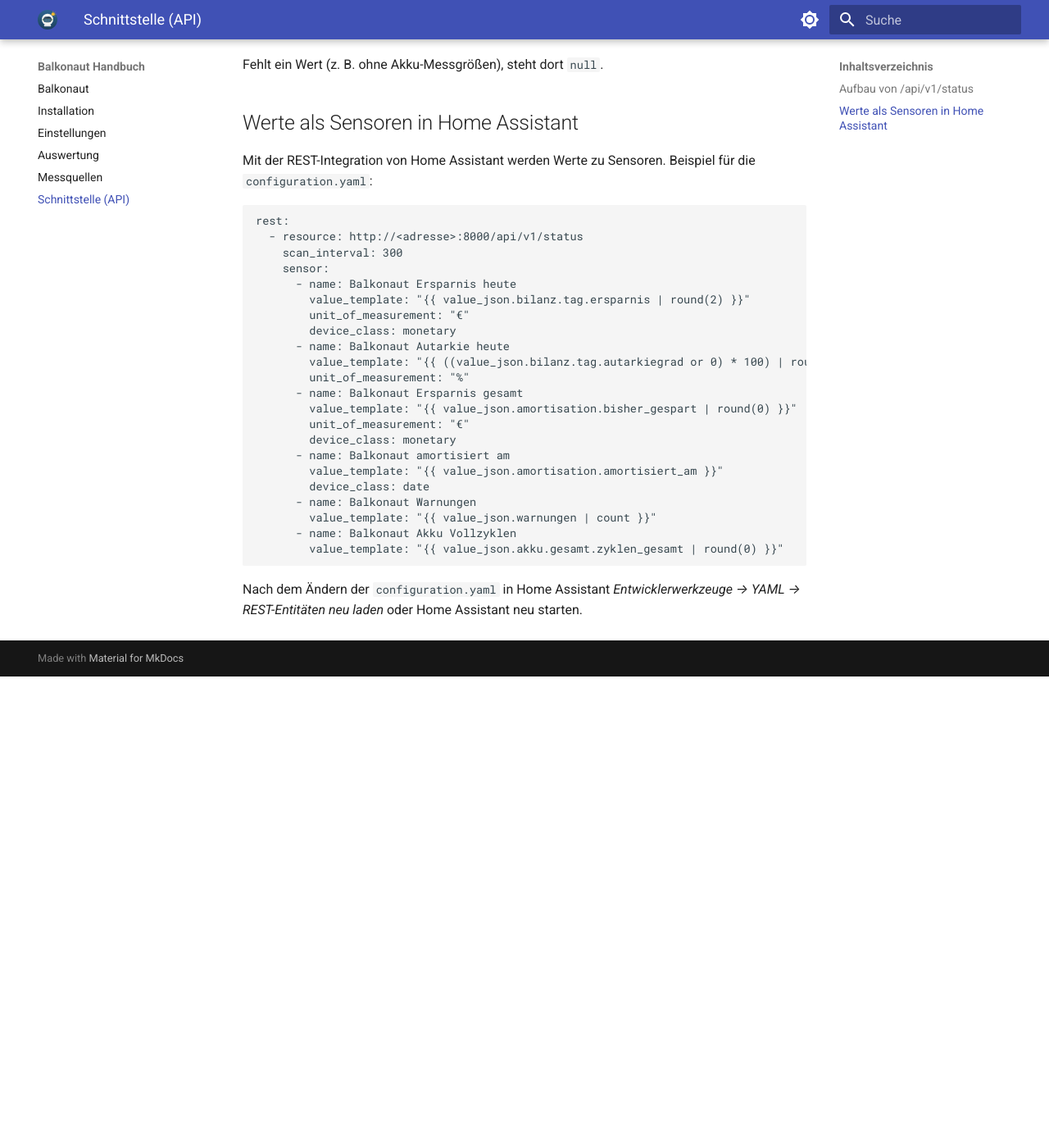
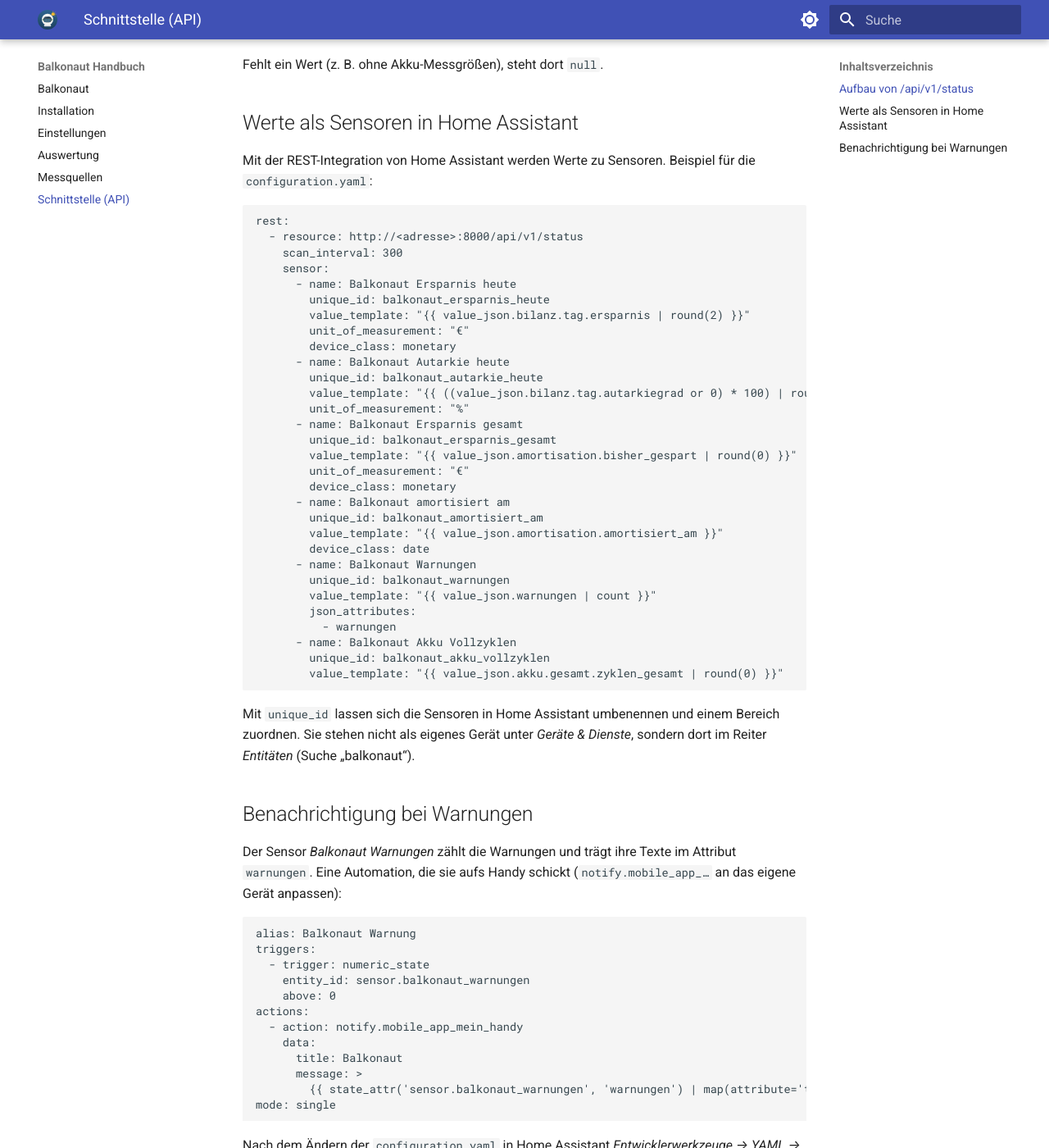
Before and after one commit to balkonaut/balkonaut, an MkDocs documentation site: the page built from docs/schnittstelle.md, in a window 1280 px wide and 1400 px high, scrolled down 1142 px. Shown: the whole window at 82% size. Built offline with MkDocs 1.6.1 and Material for MkDocs 9.7.7, drawn with Linux system fonts in a browser that asks for light colours; before the commit the page ends 1967 px from its top, so only the background shows below that.

Commit message:
Handbuch: HA-Sensoren mit unique_id, Benachrichtigung bei Warnungen
Die REST-Sensoren bekommen eine unique_id, damit sie in Home Assistant
bearbeitbar sind; der Warnungs-Sensor trägt die Texte als Attribut.
Dazu eine Beispiel-Automation für Benachrichtigungen.

````diff
--- a/docs/schnittstelle.md
+++ b/docs/schnittstelle.md
@@ -38,23 +38,54 @@
     scan_interval: 300
     sensor:
       - name: Balkonaut Ersparnis heute
+        unique_id: balkonaut_ersparnis_heute
         value_template: "{{ value_json.bilanz.tag.ersparnis | round(2) }}"
         unit_of_measurement: "€"
         device_class: monetary
       - name: Balkonaut Autarkie heute
+        unique_id: balkonaut_autarkie_heute
         value_template: "{{ ((value_json.bilanz.tag.autarkiegrad or 0) * 100) | round(0) }}"
         unit_of_measurement: "%"
       - name: Balkonaut Ersparnis gesamt
+        unique_id: balkonaut_ersparnis_gesamt
         value_template: "{{ value_json.amortisation.bisher_gespart | round(0) }}"
         unit_of_measurement: "€"
         device_class: monetary
       - name: Balkonaut amortisiert am
+        unique_id: balkonaut_amortisiert_am
         value_template: "{{ value_json.amortisation.amortisiert_am }}"
         device_class: date
       - name: Balkonaut Warnungen
+        unique_id: balkonaut_warnungen
         value_template: "{{ value_json.warnungen | count }}"
+        json_attributes:
+          - warnungen
       - name: Balkonaut Akku Vollzyklen
+        unique_id: balkonaut_akku_vollzyklen
         value_template: "{{ value_json.akku.gesamt.zyklen_gesamt | round(0) }}"
+```
+
+Mit `unique_id` lassen sich die Sensoren in Home Assistant umbenennen und einem Bereich zuordnen. Sie stehen
+nicht als eigenes Gerät unter *Geräte & Dienste*, sondern dort im Reiter *Entitäten* (Suche „balkonaut“).
+
+## Benachrichtigung bei Warnungen
+
+Der Sensor *Balkonaut Warnungen* zählt die Warnungen und trägt ihre Texte im Attribut `warnungen`. Eine
+Automation, die sie aufs Handy schickt (`notify.mobile_app_…` an das eigene Gerät anpassen):
+
+```yaml
+alias: Balkonaut Warnung
+triggers:
+  - trigger: numeric_state
+    entity_id: sensor.balkonaut_warnungen
+    above: 0
+actions:
+  - action: notify.mobile_app_mein_handy
+    data:
+      title: Balkonaut
+      message: >
+        {{ state_attr('sensor.balkonaut_warnungen', 'warnungen') | map(attribute='text') | join('\n') }}
+mode: single
 ```
 
 Nach dem Ändern der `configuration.yaml` in Home Assistant *Entwicklerwerkzeuge → YAML → REST-Entitäten neu laden*
````
